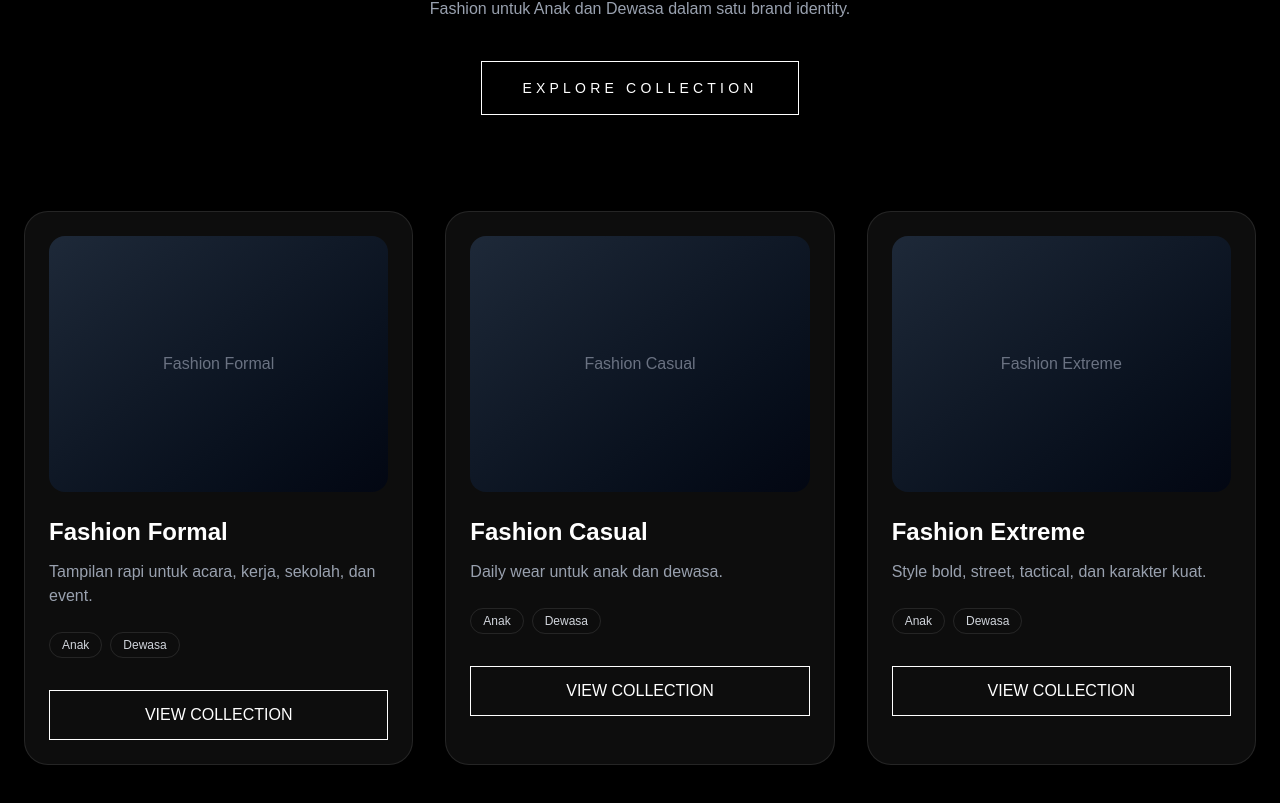
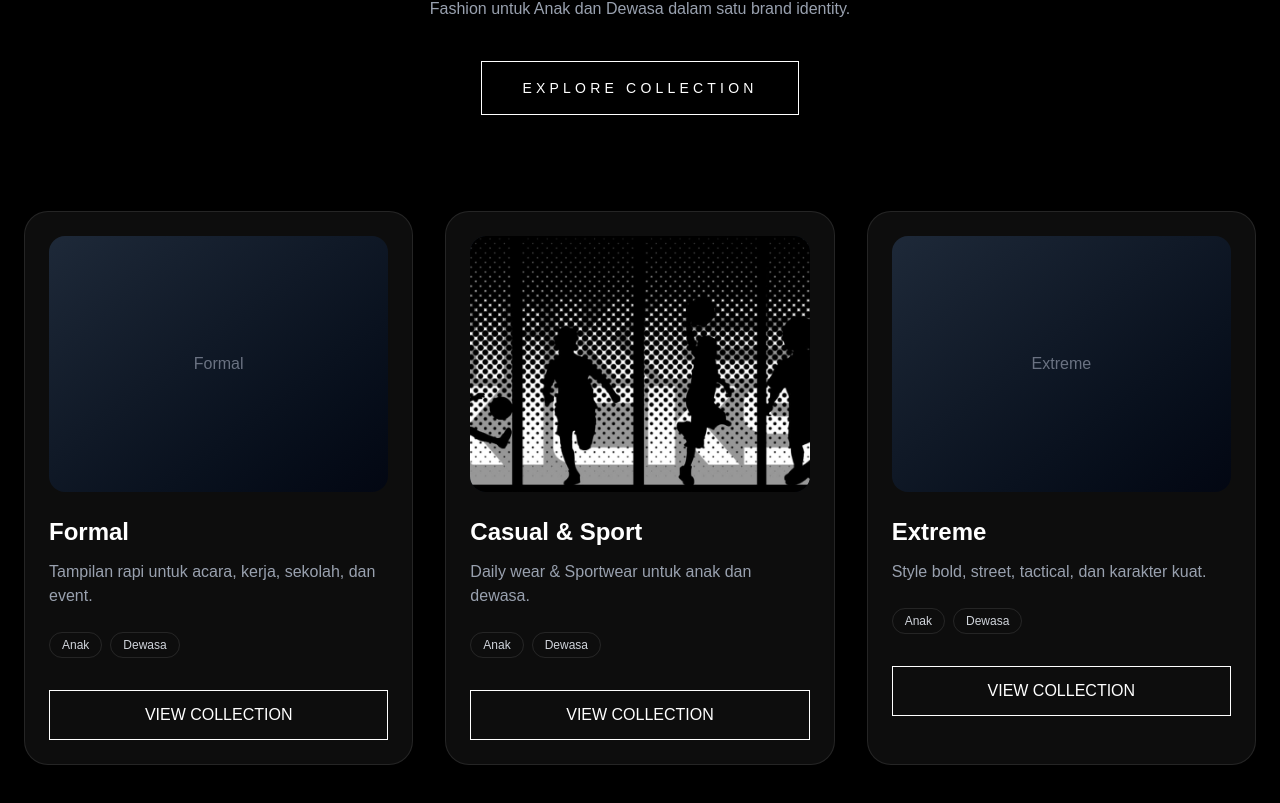
Before and after one commit to henrikemal/hikekicks, a Next.js app: page / in a window 1280 px wide. Shown: the part 735-1538 px from the top of the page. Built offline with nearby package versions, Linux system fonts and the light colour scheme.

Commit message:
add casual image

```diff
--- a/app/page.tsx
+++ b/app/page.tsx
@@ -1,20 +1,21 @@
 const categories = [
   {
-    title: "Fashion Formal",
+    title: "Formal",
     slug: "formal",
     desc: "Tampilan rapi untuk acara, kerja, sekolah, dan event.",
     items: ["Anak", "Dewasa"],
   },
 
   {
-    title: "Fashion Casual",
-    slug: "casual",
-    desc: "Daily wear untuk anak dan dewasa.",
-    items: ["Anak", "Dewasa"],
-  },
+  title: "Casual & Sport",
+  slug: "casual",
+  desc: "Daily wear & Sportwear untuk anak dan dewasa.",
+  image: "/images/casual.jpg",
+  items: ["Anak", "Dewasa"],
+},
 
   {
-    title: "Fashion Extreme",
+    title: "Extreme",
     slug: "extreme",
     desc: "Style bold, street, tactical, dan karakter kuat.",
     items: ["Anak", "Dewasa"],
@@ -59,9 +60,19 @@ export default function Home() {
             key={cat.title}
             className="rounded-3xl border border-white/10 bg-white/5 p-6"
           >
-            <div className="flex h-64 items-center justify-center rounded-2xl bg-gradient-to-br from-gray-800 to-gray-950">
-              <span className="text-gray-500">{cat.title}</span>
-            </div>
+            <div className="h-64 overflow-hidden rounded-2xl bg-gradient-to-br from-gray-800 to-gray-950">
+  {cat.image ? (
+    <img
+      src={cat.image}
+      alt={cat.title}
+      className="h-full w-full object-cover object-[center_20%]"
+    />
+  ) : (
+    <div className="flex h-full items-center justify-center">
+      <span className="text-gray-500">{cat.title}</span>
+    </div>
+  )}
+</div>
 
             <h3 className="mt-6 text-2xl font-semibold">{cat.title}</h3>
 
```
Also changed, not shown: public/images/casual.jpg (added).
